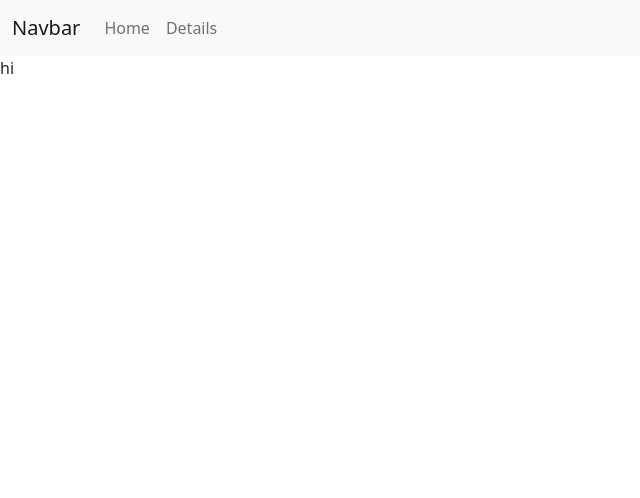
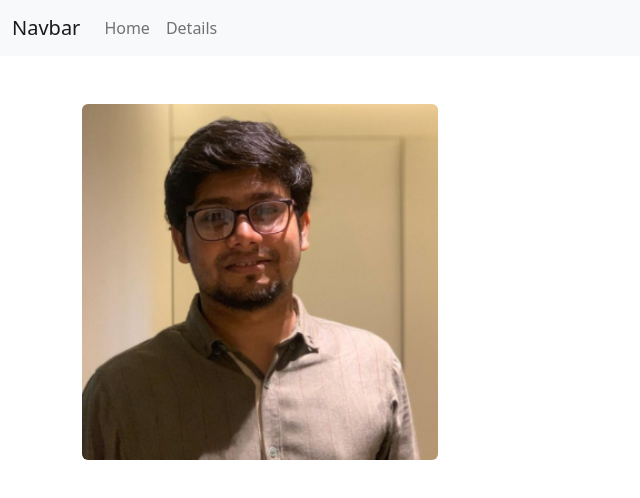
Before and after one commit to prantoc/nextjs-basic, a Next.js app: page /my-details in a window 1280 px wide. Shown: the top 498 px of the page, without its empty margins (0-640 px from the left). Built offline with nearby package versions, Linux system fonts and the light colour scheme.

Commit message:
on click data show

```diff
--- a/pages/my-details.tsx
+++ b/pages/my-details.tsx
@@ -1,9 +1,32 @@
+import Image from "next/image";
+import { useState } from "react";
+import styles from '../styles/Home.module.css'
 const myDetails = () => {
+    const [show, setShow] = useState<boolean>(false);
     return (
-        <div>
-            hi
-
-        </div>
+        <>
+            <div className="container mt-5">
+                <div className="row align-items-center">
+                    <div className="col-lg-4 pb-4 pb-lg-0">
+                        <Image
+                            className="img-fluid rounded w-100"
+                            src="/profile.png"
+                            alt="Profile Photo"
+                            width={180}
+                            height={37}
+                            priority
+                            onClick={() => setShow(!show)}
+                        />
+                    </div>
+                    {show &&
+                        <div className="col-lg-8">
+                            <h1>Hi, This is Pranto Chakraborty</h1>
+                            <p >A passionate web developer. My core skill is based on React (frontend) and Laravel (backend) and I love to do most things using these technologies. I love to learn new technology, coding, play chess and cricket, travelling, listen to music, watch movies and tv series, and helps other. I graduated with a bachelor's degree in Computing from the University of Greenwich, in 2021. I am available for any kind of job opportunity that suits my interests.</p>
+                        </div>
+                    }
+                </div>
+            </div>
+        </>
     );
 };
 
--- a/styles/Home.module.css
+++ b/styles/Home.module.css
@@ -8,7 +8,7 @@
 
 .detail {
   font-size: 15px;
-  width: 70%;
+  width: 75%;
   text-align: justify;
   line-height: 2;
 }
```
Also changed, not shown: public/profile.png (added).
